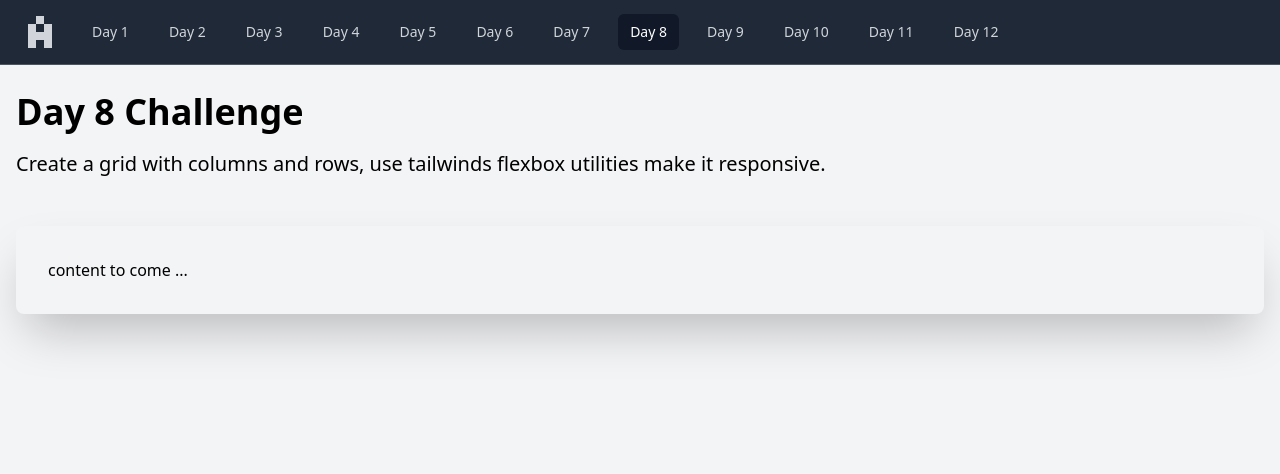
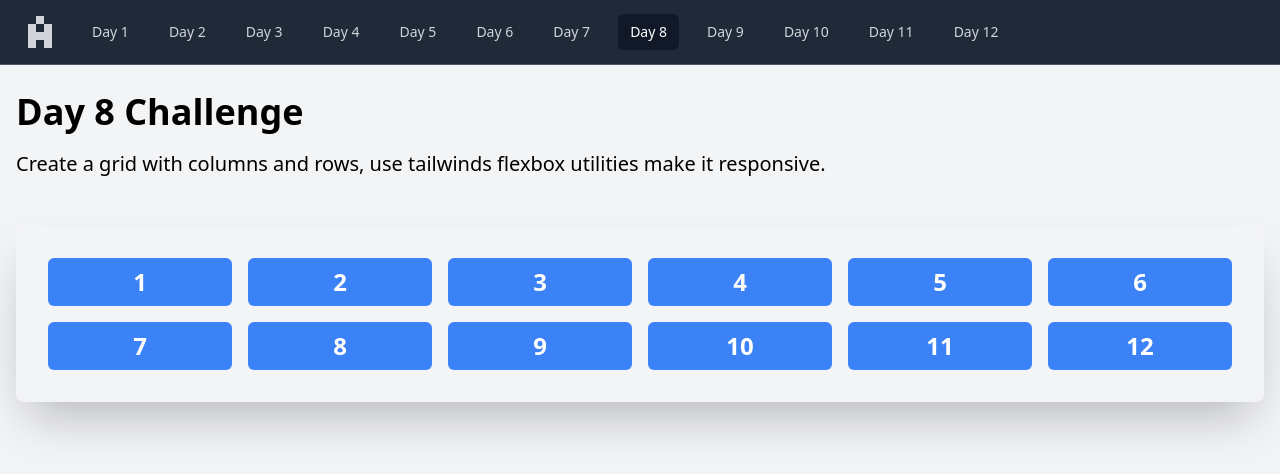
Before and after one commit to AndrewHeinke/30daysoftailwindcss, a Vue app: page /day8 in a window 1280 px wide. Shown: the top 474 px of the page. Built offline with nearby package versions, Linux system fonts and the light colour scheme; a web font is replaced by a local one; what @tailwindcss/typography would draw is missing.

Commit message:
feat: day 8 challenge

```diff
--- a/src/views/Day8.vue
+++ b/src/views/Day8.vue
@@ -1,5 +1,68 @@
 <template>
     <main>
-        <div class="demo-container">content to come ...</div>
+        <div class="demo-container">
+            <div class="grid grid-cols-1 md:grid-cols-6 gap-4">
+                <div
+                    class="bg-blue-500 h-12 rounded-md flex items-center justify-center text-white text-2xl font-extrabold"
+                >
+                    1
+                </div>
+                <div
+                    class="bg-blue-500 h-12 rounded-md flex items-center justify-center text-white text-2xl font-extrabold"
+                >
+                    2
+                </div>
+                <div
+                    class="bg-blue-500 h-12 rounded-md flex items-center justify-center text-white text-2xl font-extrabold"
+                >
+                    3
+                </div>
+                <div
+                    class="bg-blue-500 h-12 rounded-md flex items-center justify-center text-white text-2xl font-extrabold"
+                >
+                    4
+                </div>
+                <div
+                    class="bg-blue-500 h-12 rounded-md flex items-center justify-center text-white text-2xl font-extrabold"
+                >
+                    5
+                </div>
+                <div
+                    class="bg-blue-500 h-12 rounded-md flex items-center justify-center text-white text-2xl font-extrabold"
+                >
+                    6
+                </div>
+                <div
+                    class="bg-blue-500 h-12 rounded-md flex items-center justify-center text-white text-2xl font-extrabold"
+                >
+                    7
+                </div>
+                <div
+                    class="bg-blue-500 h-12 rounded-md flex items-center justify-center text-white text-2xl font-extrabold"
+                >
+                    8
+                </div>
+                <div
+                    class="bg-blue-500 h-12 rounded-md flex items-center justify-center text-white text-2xl font-extrabold"
+                >
+                    9
+                </div>
+                <div
+                    class="bg-blue-500 h-12 rounded-md flex items-center justify-center text-white text-2xl font-extrabold"
+                >
+                    10
+                </div>
+                <div
+                    class="bg-blue-500 h-12 rounded-md flex items-center justify-center text-white text-2xl font-extrabold"
+                >
+                    11
+                </div>
+                <div
+                    class="bg-blue-500 h-12 rounded-md flex items-center justify-center text-white text-2xl font-extrabold"
+                >
+                    12
+                </div>
+            </div>
+        </div>
     </main>
 </template>
```
